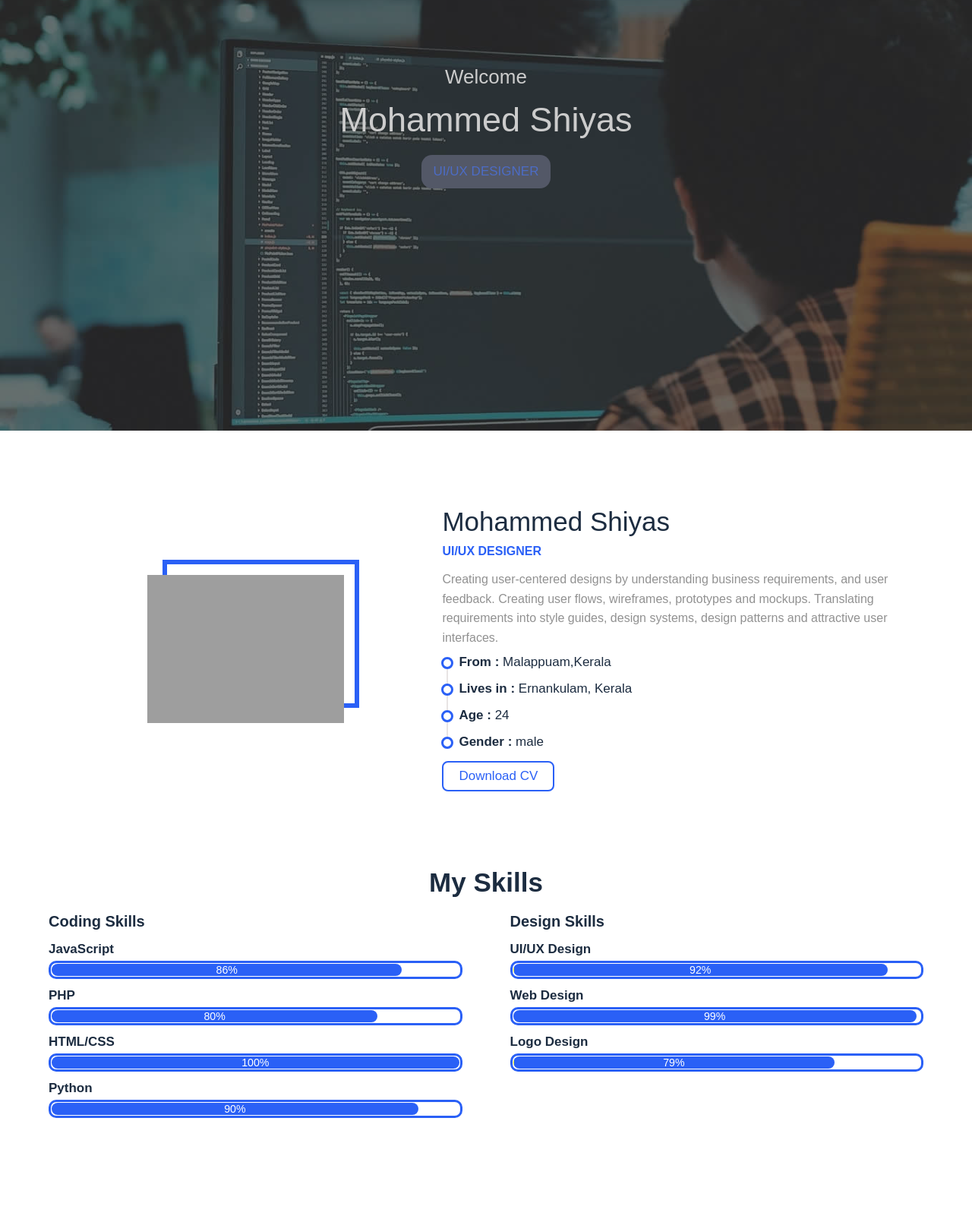
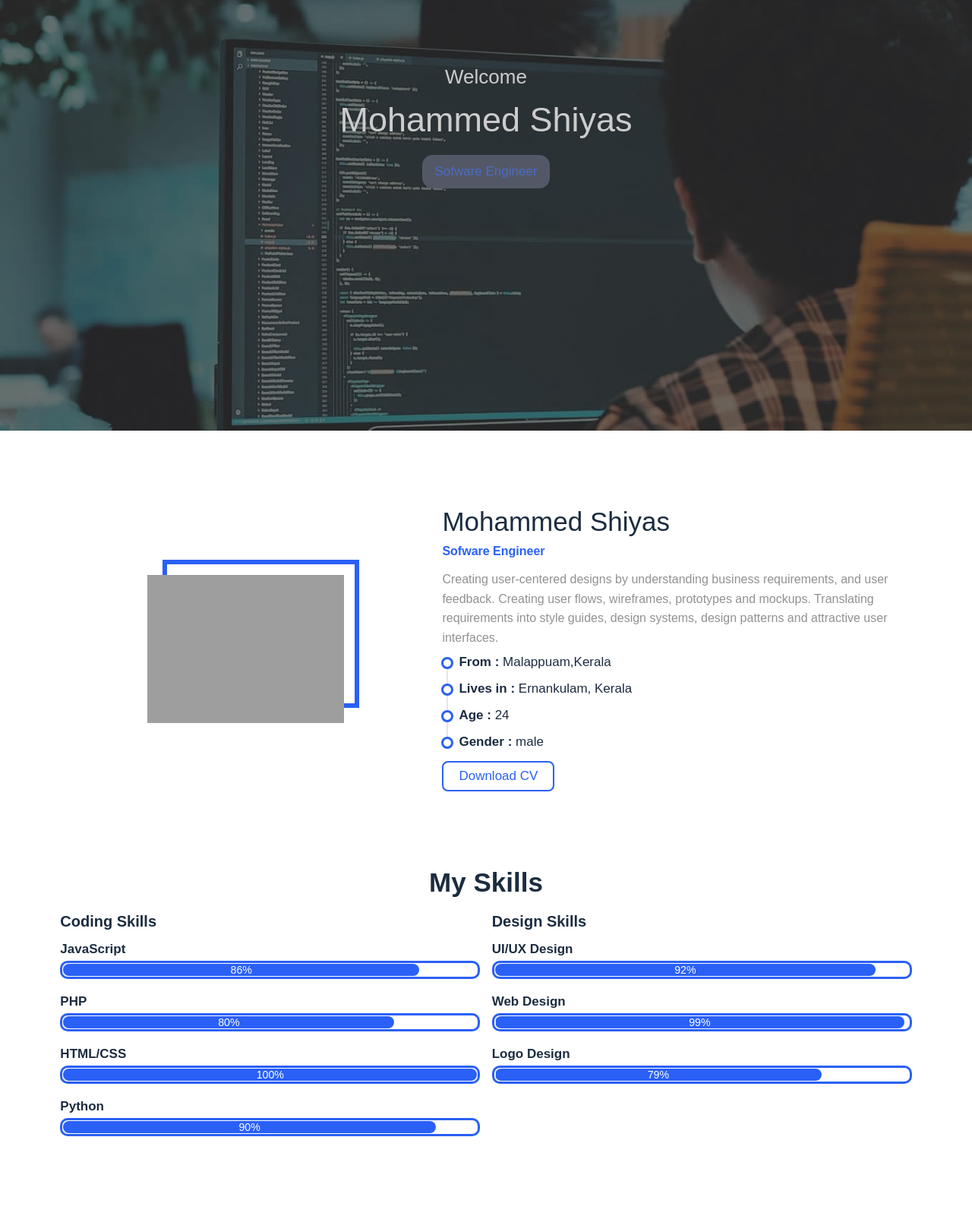
Before and after one commit to Shiyazshan/Virtual-folio-django, a Django app: page / in a window 1280 px wide. Shown: the part 233-1838 px from the top of the page at 76% size. Run offline with Django 3.2, Linux system fonts and the light colour scheme; data comes from the database, SQL or seed files in the repository; data that the repository does not hold is empty; some web fonts are replaced; grey boxes are pictures that could not be loaded.

Commit message:
model skill updated

```diff
--- a/static/css/style.css
+++ b/static/css/style.css
@@ -343,28 +343,33 @@
 	padding-bottom: 120px;
 }
 
-#myskills section.wrapper section.container div.left {
-	width: 50%;
-}
-#myskills section.wrapper section.container div.left div.item{
+#myskills section.wrapper section.container div.box {
+	width: 48%;
+}
+#myskills section.wrapper section.container div.box div.item{
 	margin-bottom: 12px;
 }
-#myskills section.wrapper section.container div.left div.item h5{
+#myskills section.wrapper section.container div.box div.item h5{
 	font-size: 20px;
 	font-weight: 700;
 	margin-bottom: 15px;
 }
-#myskills section.wrapper section.container div.left div.item h4{
+#myskills section.wrapper section.container div.box div.item h4{
 	font-weight: 600;
 	margin-bottom: 5px;
 }
-#myskills section.wrapper section.container div.left div.item div.skillbar{
+#myskills section.wrapper section.container div.box div.item div.skillbar{
 	border: 3px solid #2a60f6;
 	width: 100%;
 	border-radius: 10px;
 	padding: 1px;
-}
-#myskills section.wrapper section.container div.left div.item div.skillbar div.percentage{
+	margin-bottom: 20px;
+	margin-right: 30px;
+}
+#myskills section.wrapper section.container div.box div.item div.skillbar:last-child{
+	margin-right: 0;
+}
+#myskills section.wrapper section.container div.box div.item div.skillbar div.percentage{
 	background: #2a60f6;
 	width: 86%;
 	border-radius: 10px;
@@ -379,14 +384,14 @@
     background-size: 200% 100%;
     transition: all .75s ease-in;
 }
-#myskills section.wrapper section.container div.left div.item div.skillbar div.percentage:hover{
+#myskills section.wrapper section.container div.box div.item div.skillbar div.percentage:hover{
 	background-position: 0 0;
 	color:black;
 }
-#myskills section.wrapper section.container div.left div.item div.skillbar div.percentage small{
-
-}
-#myskills section.wrapper section.container div.left div.item div.skillbar div.php{
+#myskills section.wrapper section.container div.box div.item div.skillbar div.percentage small{
+
+}
+#myskills section.wrapper section.container div.box div.item div.skillbar div.php{
 	background: #2a60f6;
 	width: 80%;
 	border-radius: 10px;
@@ -401,11 +406,11 @@
     background-size: 200% 100%;
     transition: all .75s ease-in;
 }
-#myskills section.wrapper section.container div.left div.item div.skillbar div.php:hover{
+#myskills section.wrapper section.container div.box div.item div.skillbar div.php:hover{
 	background-position: 0 0;
 	color:black;
 }
-#myskills section.wrapper section.container div.left div.item div.skillbar div.html{
+#myskills section.wrapper section.container div.box div.item div.skillbar div.html{
 	background: #2a60f6;
 	width: 100%;
 	border-radius: 10px;
@@ -420,11 +425,11 @@
     background-size: 200% 100%;
     transition: all .75s ease-in;
 }
-#myskills section.wrapper section.container div.left div.item div.skillbar div.html:hover{
+#myskills section.wrapper section.container div.box div.item div.skillbar div.html:hover{
 	background-position: 0 0;
 	color:black;
 }
-#myskills section.wrapper section.container div.left div.item div.skillbar div.python{
+#myskills section.wrapper section.container div.box div.item div.skillbar div.python{
 	background: #2a60f6;
 	width: 90%;
 	border-radius: 10px;
@@ -439,86 +444,7 @@
     background-size: 200% 100%;
     transition: all .75s ease-in;
 }
-#myskills section.wrapper section.container div.left div.item div.skillbar div.python:hover{
-	background-position: 0 0;
-	color:black;
-}
-#myskills section.wrapper section.container div.right{
-	width: 50%;
-	margin-left: 63px;
-}
-#myskills section.wrapper section.container div.right div.item{
-	margin-bottom: 12px;
-}
-#myskills section.wrapper section.container div.right div.item h4{
-	font-weight: 600;
-	margin-bottom: 5px;
-}
-#myskills section.wrapper section.container div.right div.item h5{
-	font-size: 20px;
-	font-weight: 700;
-	margin-bottom: 15px;
-}
-#myskills section.wrapper section.container div.right div.item div.skillbar{
-	border: 3px solid #2a60f6;
-	width: 100%;
-	border-radius: 10px;
-	padding: 1px;
-}
-#myskills section.wrapper section.container div.right div.item div.skillbar div.design{
-	background: #2a60f6;
-	width: 92%;
-	border-radius: 10px;
-	color: white;
-	text-align: center;
-	background-image: linear-gradient(to left,
-    transparent,
-    transparent 50%,
-    #e5ff00 50%,
-    #e5ff00);
-  	background-position: 100% 0;
-    background-size: 200% 100%;
-    transition: all .75s ease-in;
-}
-#myskills section.wrapper section.container div.right div.item div.skillbar div.design:hover{
-	background-position: 0 0;
-	color:black;
-}
-#myskills section.wrapper section.container div.right div.item div.skillbar div.web{
-	background: #2a60f6;
-	width: 99%;
-	border-radius: 10px;
-	color: white;
-	text-align: center;
-	background-image: linear-gradient(to left,
-    transparent,
-    transparent 50%,
-    #e5ff00 50%,
-    #e5ff00);
-  	background-position: 100% 0;
-    background-size: 200% 100%;
-    transition: all .75s ease-in;
-}
-#myskills section.wrapper section.container div.right div.item div.skillbar div.web:hover{
-	background-position: 0 0;
-	color:black;
-}
-#myskills section.wrapper section.container div.right div.item div.skillbar div.logo{
-	background: #2a60f6;
-	width: 79%;
-	border-radius: 10px;
-	color: white;
-	text-align: center;
-	background-image: linear-gradient(to left,
-    transparent,
-    transparent 50%,
-    #e5ff00 50%,
-    #e5ff00);
-  	background-position: 100% 0;
-    background-size: 200% 100%;
-    transition: all .75s ease-in;
-}
-#myskills section.wrapper section.container div.right div.item div.skillbar div.logo:hover{
+#myskills section.wrapper section.container div.box div.item div.skillbar div.python:hover{
 	background-position: 0 0;
 	color:black;
 }
@@ -840,6 +766,9 @@
 	padding: 2px;
 	border: 1px solid #7c7c7c;
 	border-radius: 20px;
+}
+#portfolio section.wrapper section.container div.top ul li div.border:hover{
+	cursor: pointer;
 }
 #portfolio section.wrapper section.container div.top ul li:hover div.border h4 {
 	background: #2a60f6;
--- a/static/js/script.js
+++ b/static/js/script.js
@@ -40,3 +40,5 @@
 $("#submit").click((e)=>{
     console.log("user_agreement", $("#id_user_agreement").val())
 })
+
+$()
--- a/template/index.html
+++ b/template/index.html
@@ -84,96 +84,29 @@
                         </h1>
                     </div>
                     <section class="container">
+                        {% for skill in skills %}
+                        <div class="box">
+                            <div class="item">
+                                <h5>{{skill.name}}</h5>
+                                {% for skill_item in skill_items %}
+                                    {% if skill_item.skill == skill %}
+                                    <h4>
 
-                    <div class="left">
-                        <div class="item">
-                            <h5>Coding Skills</h5>
-                            <h4>
-                                JavaScript
+                                        {{skill_item.name}}
                                     </h4>
                                     <div class="skillbar">
-                                <div class="percentage">
+                                        <div class="percentage" data-percentage="{{skill_item.rating}}">
                                             <small>
-                                        86%
+                                                {{skill_item.rating}}%
                                             </small>
                                         </div>
                                     </div>
+                                    {% endif %}
+                                {% endfor %}
                             </div>
-                        <div class="item">
-                            <h4>
-                               PHP
-                            </h4>
-                            <div class="skillbar">
-                                <div class="php">
-                                    <small>
-                                        80%
-                                    </small>
+
                         </div>
-                            </div>
-                        </div>
-                        <div class="item">
-                            <h4>
-                                 HTML/CSS
-                            </h4>
-                            <div class="skillbar">
-                                <div class="html">
-                                    <small>
-                                        100%
-                                    </small>
-                                </div>
-                            </div>
-                        </div>
-                        <div class="item">
-                            <h4>
-                               Python
-                            </h4>
-                            <div class="skillbar">
-                                <div class="python">
-                                    <small>
-                                        90%
-                                    </small>
-                                </div>
-                            </div>
-                        </div>
-                    </div>
-                    <div class="right">
-                        <div class="item">
-                            <h5>Design Skills</h5>
-                            <h4>
-                                UI/UX Design
-                            </h4>
-                            <div class="skillbar">
-                                <div class="design">
-                                    <small>
-                                        92%
-                                    </small>
-                                </div>
-                            </div>
-                        </div>
-                        <div class="item">
-                            <h4>
-                               Web Design
-                            </h4>
-                            <div class="skillbar">
-                                <div class="web">
-                                    <small>
-                                        99%
-                                    </small>
-                                </div>
-                            </div>
-                        </div>
-                        <div class="item">
-                            <h4>
-                                 Logo Design
-                            </h4>
-                            <div class="skillbar">
-                                <div class="logo">
-                                    <small>
-                                        79%
-                                    </small>
-                                </div>
-                            </div>
-                        </div>
+                        {% endfor %}
                     </section>
             </section>
         </section>
@@ -193,51 +126,20 @@
                             </div>
                         </div>
                         {% endfor %}
-                    <!-- <div class="item">
-                        <h2>2009</h2>
-                        <div class="content">
-                            <h4>Specialize of course</h4>
-                            <small>University of study</small>
-                            <p>There are many variation of lore ipsum available, but majority has suffered</p>
-                        </div>
-                    </div>
-                    <div class="item">
-                        <h2>2008</h2>
-                        <div class="content last">
-                            <h4>Specialize of course</h4>
-                            <small>University of study</small>
-                            <p>There are many variation of lore ipsum available, but majority has suffered</p>
-                        </div>
-                    </div> -->
+
                     </div>
                     <div class="right">
                         <h3>Experience</h3>
-                    {% for Experience in experience %}
+                        {% for experience in experiences %}
                         <div class="item">
-                        <span class="current"><h2>{{Experience.year}}</h2></span>
+                            <span class="current"><h2>{{experience.year}}</h2></span>
                             <div class="content">
-                            <h4>{{Experience.course}}</h4>
-                            <small>{{Experience.university}}</small>
-                            <p>{{Experience.description}}</p>
+                                <h4>{{experience.course}}</h4>
+                                <small>{{experience.university}}</small>
+                                <p>{{experience.description}}</p>
                             </div>
                         </div>
                         {% endfor %}
-                    <!-- <div class="item">
-                        <h2>2014</h2>
-                        <div class="content">
-                            <h4>Specialize of course</h4>
-                            <small>University of study</small>
-                            <p>There are many variation of lore ipsum available, but majority has suffered</p>
-                        </div>
-                    </div>
-                    <div class="item line">
-                        <h2>2011</h2>
-                        <div class="content last">
-                            <h4>Specialize of course</h4>
-                            <small>University of study</small>
-                            <p>There are many variation of lore ipsum available, but majority has suffered</p>
-                        </div>
-                    </div> -->
                     </div>
                 </section>
             </section>
@@ -445,7 +347,6 @@
                                 <a href="#"><img src="{% static 'images/logo/company_8.svg' %}" alt="company"></a>
                             </div>
                         </li>
-
                     </ul>
                 </section>
             </section>
@@ -556,9 +457,19 @@
                 </div>
             </section>
         </footer>
-
         <script src="{% static 'js/jquery-3.5.1.min.js' %}"></script>
         <script src="{% static 'js/sweetalert2@11.js' %}"></script>
         <script src="{% static 'js/script.js' %}"></script>
+        <script>
+            $(document).ready(function(){
+                $(".percentage").each(function(){
+                    const $this = $(this);
+                    $this.data("percentage");
+                    let rating = $this.data("percentage");
+                    console.log(rating)
+                    $this.css("width", `${rating}%`);
+                });
+            });
+        </script>
     </body>
 </html>
--- a/users/admin.py
+++ b/users/admin.py
@@ -1,5 +1,5 @@
 from django.contrib import admin
-from users.models import Profile,Address,Education,Experience,Skill
+from users.models import Profile,Address,Education,Experience,Skill,SkillItem
 
 
 admin.site.register(Profile)
@@ -7,3 +7,4 @@
 admin.site.register(Education)
 admin.site.register(Experience)
 admin.site.register(Skill)
+admin.site.register(SkillItem)
--- a/virtual_folio/urls.py
+++ b/virtual_folio/urls.py
@@ -1,8 +1,7 @@
 from django.contrib import admin
-from django.urls import path,include
+from django.urls import path,include, re_path
 from django.conf import settings
 from django.conf.urls.static import static
-from django.conf.urls import url
 from django.views.static import serve
 
 from web import views
@@ -11,10 +10,8 @@
 urlpatterns = [
     path('admin/', admin.site.urls),
     path("",include("web.urls",namespace="web")),
-    path("",include("users.urls",namespace="users")),
     path("works/",include("works.urls",namespace="works")),
-    path('',views.index),
-    url(r'^download/(?P<path>.*)$',serve,{'document_root':settings.MEDIA_ROOT}),
+    re_path(r'^download/(?P<path>.*)$',serve,{'document_root':settings.MEDIA_ROOT}),
 ] + static (settings.MEDIA_URL,document_root=settings.MEDIA_ROOT)
 
 
--- a/web/views.py
+++ b/web/views.py
@@ -6,7 +6,7 @@
 from django.http.response import HttpResponse,Http404
 from django.conf import settings
 
-from users.models import Clients, Profile,Address,Education,Experience,Skill
+from users.models import Clients, Profile,Address,Education,Experience,Skill, SkillItem
 from web.models import Subscribe,Testimonial,Contact
 from works.models import Service, Project
 
@@ -14,8 +14,9 @@
 def index(request):
     profile = Profile.objects.get(user_id=1)
     skills = Skill.objects.filter(user_id=profile.pk)
+    skill_items = SkillItem.objects.filter(skill__user_id=profile.pk)
     education = Education.objects.all()
-    experience = Experience.objects.all()
+    experiences = Experience.objects.all()
     services = Service.objects.all()
     project = Project.objects.all()
     testimonial = Testimonial.objects.all()
@@ -29,8 +30,9 @@
     context = {
         'profile' : profile,
         'skills' : skills,
+        'skill_items' : skill_items,
         'education' : education,
-        'experience' : experience,
+        'experiences' : experiences,
         'services' : services,
         'project' : project,
         'testimonial' : testimonial,
--- a/works/urls.py
+++ b/works/urls.py
@@ -6,5 +6,5 @@
 
 
 urlpatterns = [
-    path('/', views.index),
+    path('', views.index),
 ]
```
Also changed, not shown: users/models.py (+9 -1 lines), db.sqlite3, users/migrations/0007_auto_20211126_1425.py (added), users/migrations/0008_auto_20211126_1453.py (added). Lines whose indentation alone changed are shown as unchanged.
